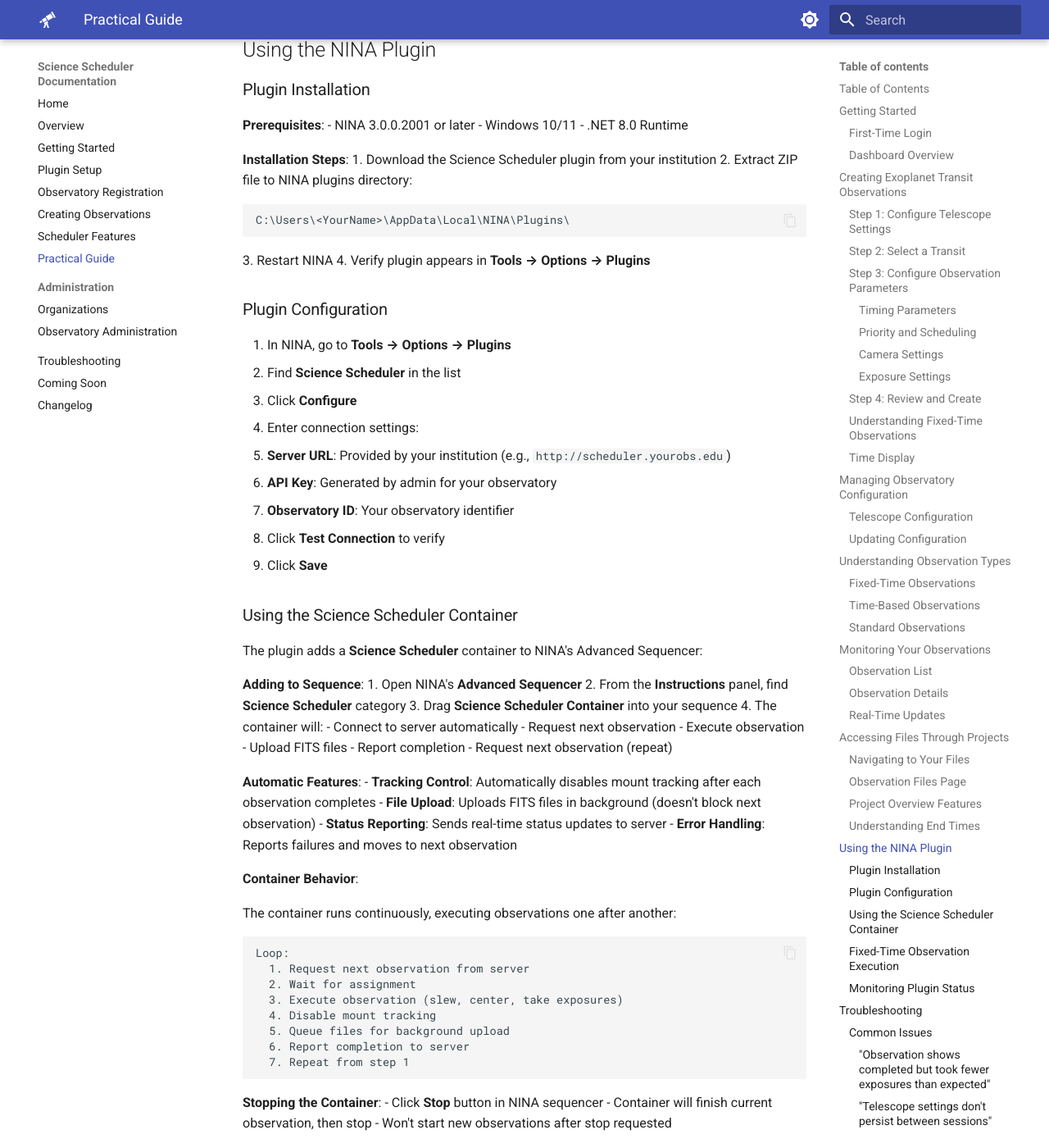
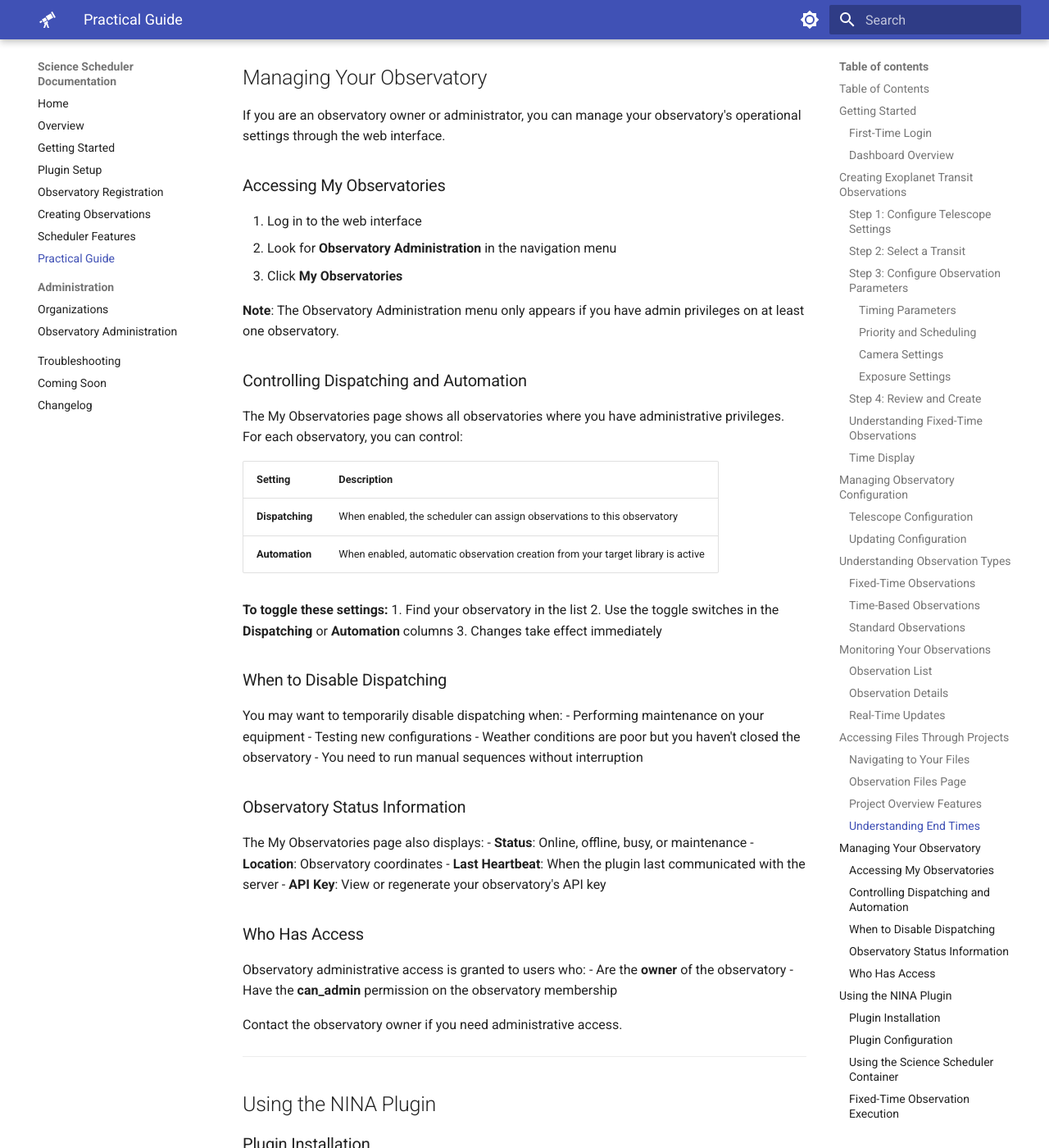
Before and after one commit to First-Light-Systems/nina-scheduler-docs, an MkDocs documentation site: the page built from docs/USER_GUIDE_PRACTICAL.md, in a window 1280 px wide and 1400 px high, scrolled down 8344 px. Shown: the whole window at 82% size. Built offline with MkDocs 1.6.1 and Material for MkDocs 9.7.7, drawn with Linux system fonts in a browser that asks for light colours; some of the changed text lies outside the part shown.

Commit message:
Add Managing Your Observatory section
- Document My Observatories page for observatory admins
- Explain dispatching and automation toggle controls
- Describe when to disable dispatching
- Clarify who has observatory admin access

Co-Authored-By: Claude Opus 4.5 <noreply@anthropic.com>

```diff
--- a/docs/USER_GUIDE_PRACTICAL.md
+++ b/docs/USER_GUIDE_PRACTICAL.md
@@ -12,8 +12,9 @@ This guide provides step-by-step instructions for common tasks in the Science Sc
 4. [Understanding Observation Types](#understanding-observation-types)
 5. [Monitoring Your Observations](#monitoring-your-observations)
 6. [Accessing Files Through Projects](#accessing-files-through-projects)
-7. [Using the NINA Plugin](#using-the-nina-plugin)
-8. [Troubleshooting](#troubleshooting)
+7. [Managing Your Observatory](#managing-your-observatory)
+8. [Using the NINA Plugin](#using-the-nina-plugin)
+9. [Troubleshooting](#troubleshooting)
 
 ---
 
@@ -372,6 +373,58 @@ The project overview shows helpful information for managing your data:
 
 ---
 
+## Managing Your Observatory
+
+If you are an observatory owner or administrator, you can manage your observatory's operational settings through the web interface.
+
+### Accessing My Observatories
+
+1. Log in to the web interface
+2. Look for **Observatory Administration** in the navigation menu
+3. Click **My Observatories**
+
+**Note**: The Observatory Administration menu only appears if you have admin privileges on at least one observatory.
+
+### Controlling Dispatching and Automation
+
+The My Observatories page shows all observatories where you have administrative privileges. For each observatory, you can control:
+
+| Setting | Description |
+|---------|-------------|
+| **Dispatching** | When enabled, the scheduler can assign observations to this observatory |
+| **Automation** | When enabled, automatic observation creation from your target library is active |
+
+**To toggle these settings:**
+1. Find your observatory in the list
+2. Use the toggle switches in the **Dispatching** or **Automation** columns
+3. Changes take effect immediately
+
+### When to Disable Dispatching
+
+You may want to temporarily disable dispatching when:
+- Performing maintenance on your equipment
+- Testing new configurations
+- Weather conditions are poor but you haven't closed the observatory
+- You need to run manual sequences without interruption
+
+### Observatory Status Information
+
+The My Observatories page also displays:
+- **Status**: Online, offline, busy, or maintenance
+- **Location**: Observatory coordinates
+- **Last Heartbeat**: When the plugin last communicated with the server
+- **API Key**: View or regenerate your observatory's API key
+
+### Who Has Access
+
+Observatory administrative access is granted to users who:
+- Are the **owner** of the observatory
+- Have the **can_admin** permission on the observatory membership
+
+Contact the observatory owner if you need administrative access.
+
+---
+
 ## Using the NINA Plugin
 
 ### Plugin Installation
```
